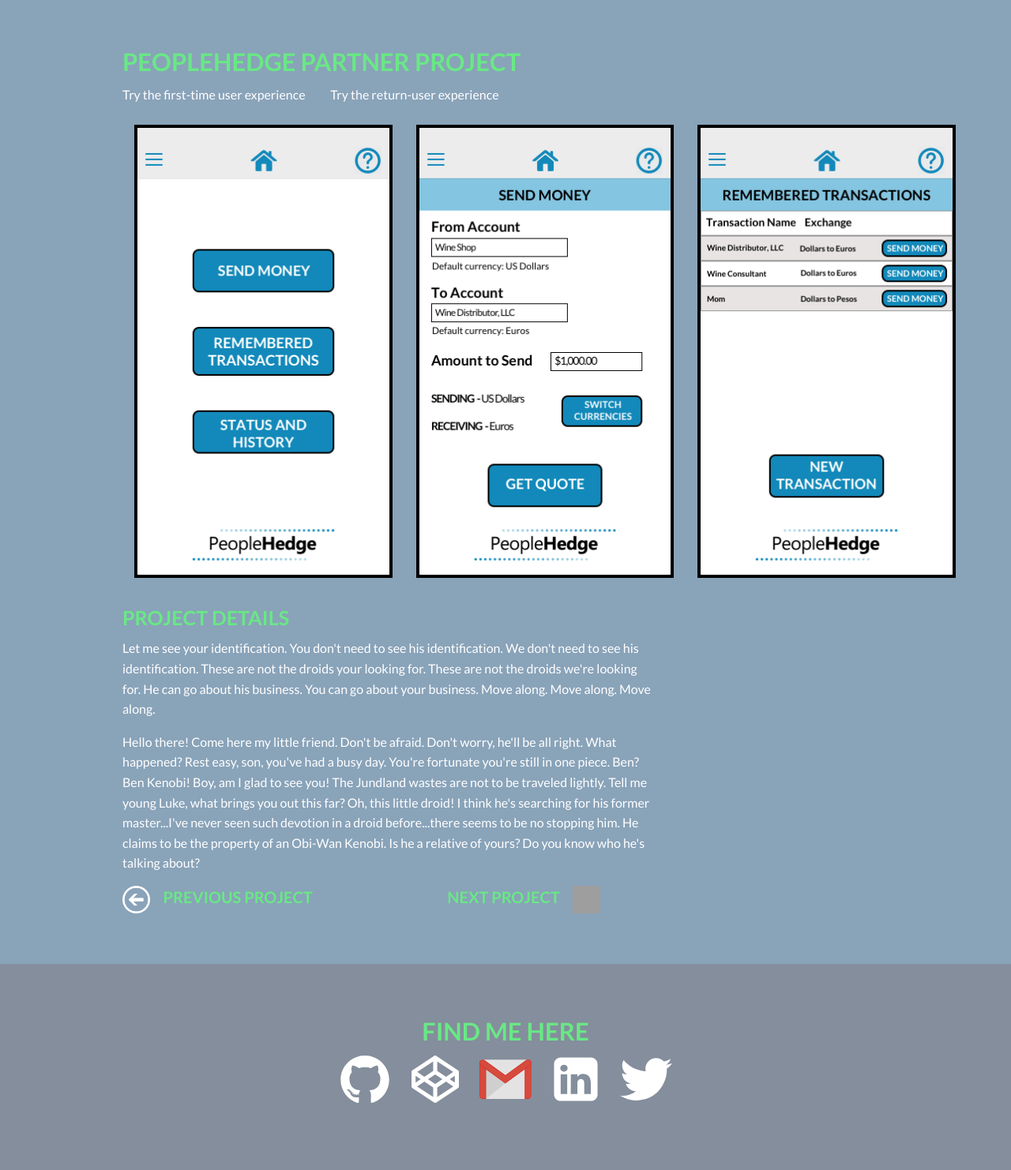
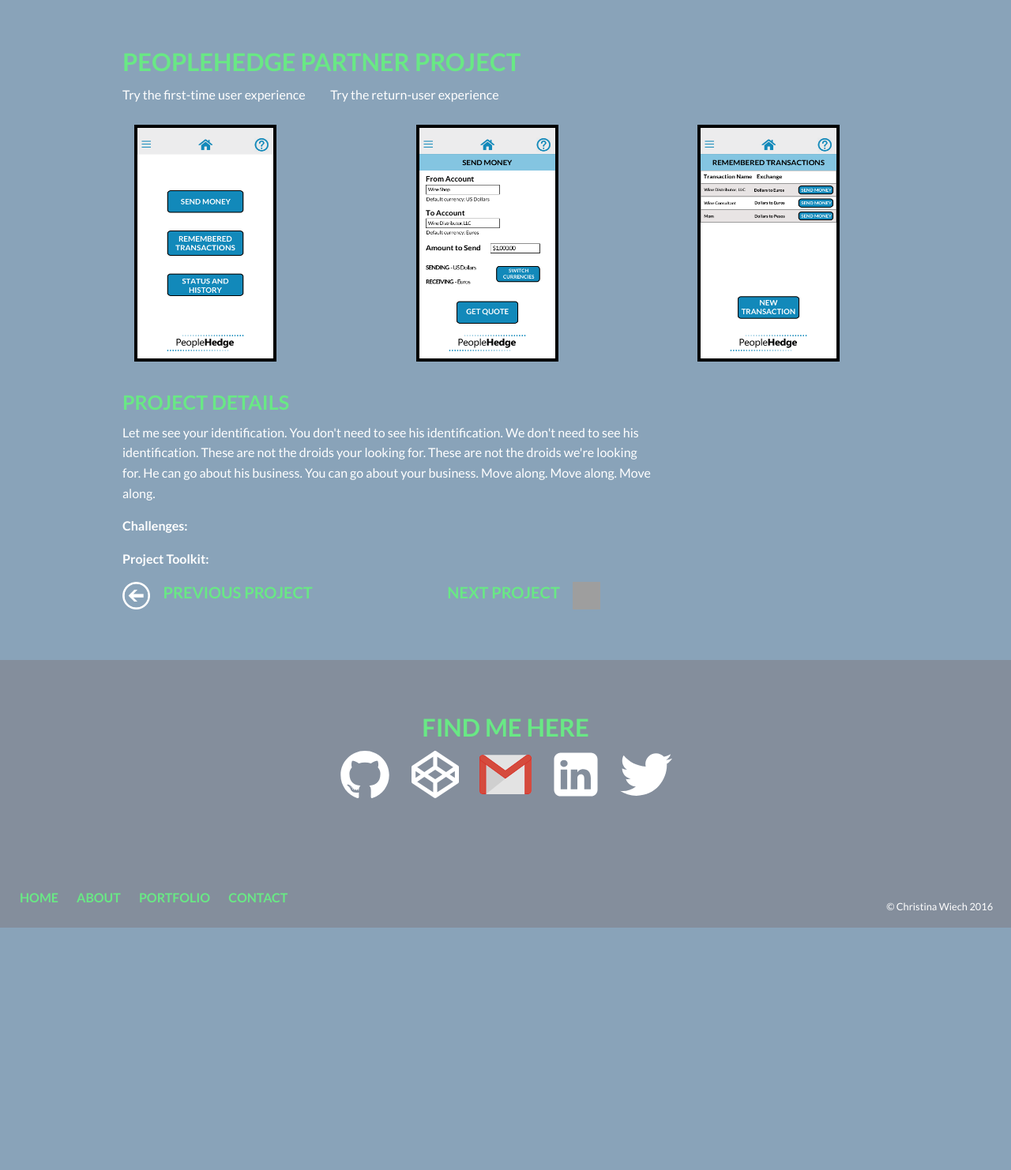
Before and after one commit to CWiech05/CWiech05.github.io, a PHP site: page /portfolio-peoplehedge/index.html in a window 1280 px wide. Shown: the part 80-1562 px from the top of the page at 79% size. After the commit the page ends 1255 px from the top, so only its background shows below. Run offline with PHP 8.4, Linux system fonts and the light colour scheme; grey boxes are pictures that could not be loaded.

Commit message:
resized images on ph project page

```diff
--- a/css/app.css
+++ b/css/app.css
@@ -218,6 +218,10 @@ nav {
 #portfolio-header a {
   padding-right: 5%; }
 
+.ph-images img {
+  height: 300px;
+  width: 180px; }
+
 @media (max-width: 950px) {
   #portfolio img {
     height: 150px;
--- a/portfolio-launchhack/index.html
+++ b/portfolio-launchhack/index.html
@@ -46,10 +46,6 @@
       <div class="small-6 small-offset-1 column">
         <header id="portfolio-header">
           <h3>Launch Hack - Jarvis Mobile App</h3>
-
-          <!-- Need to fix broken link
-          <a href="https://invis.io/GE6MNZXPC" target="_blank">Try the prototype</a>
-          -->
         </header>
       </div>
     </div>
--- a/portfolio-peoplehedge/index.html
+++ b/portfolio-peoplehedge/index.html
@@ -58,15 +58,15 @@
       <div class="row">
         <div class="small-11 small-offset-1 column">
           <section id="portfolio-page-images">
-            <div class="small-4 column">
+            <div class="small-4 column ph-images">
               <img src="../images/ph-mobile-main.png" alt="Screenshot of mobile app for foreign exchange">
             </div>
 
-            <div class="small-4 column">
+            <div class="small-4 column ph-images">
               <img src="../images/ph-mobile-send.png" alt="Screenshot of mobile app for foreign exchange">
             </div>
 
-            <div class="small-4 column">
+            <div class="small-4 column ph-images">
               <img src="../images/ph-mobile-remember.png" alt="Screenshot of mobile app for foreign exchange">
             </div>
           </section>
@@ -81,7 +81,9 @@
 
             <p>Let me see your identification. You don't need to see his identification. We don't need to see his identification. These are not the droids your looking for. These are not the droids we're looking for. He can go about his business. You can go about your business. Move along. Move along. Move along.</p>
 
-            <p>Hello there! Come here my little friend. Don't be afraid. Don't worry, he'll be all right. What happened? Rest easy, son, you've had a busy day. You're fortunate you're still in one piece. Ben? Ben Kenobi! Boy, am I glad to see you! The Jundland wastes are not to be traveled lightly. Tell me young Luke, what brings you out this far? Oh, this little droid! I think he's searching for his former master...I've never seen such devotion in a droid before...there seems to be no stopping him. He claims to be the property of an Obi-Wan Kenobi. Is he a relative of yours? Do you know who he's talking about?</p>
+            <p><strong>Challenges:</strong></p>
+
+            <p><strong>Project Toolkit:</strong></p>
 
             <!-- Previous project link -->
             <a href="http://cwiech05.github.io/portfolio-launchhack/index.html">
--- a/portfolio-rey/index.html
+++ b/portfolio-rey/index.html
@@ -83,6 +83,7 @@
 
             <p>In this fun side project, I recreated a scene from the latest Star Wars film using only HTML and CSS. My goal with this project was to become more familiar with creating shapes with CSS and positioning elements to build a layered scene.</p>
 
+            <p><strong>Challenges:</strong> Using absolute positioning, transforming elements</p>
             <p><strong>Project Toolkit:</strong> CodePen, HTML, CSS</p>
 
             <!-- Previous project link -->
--- a/sass/_peoplehedge.scss
+++ b/sass/_peoplehedge.scss
@@ -4,3 +4,10 @@
 		padding-right: 5%;
 	}
 }
+
+.ph-images {
+	img {
+		height: 300px;
+		width: 180px;
+	}
+}
--- a/sass/app.scss
+++ b/sass/app.scss
@@ -3,6 +3,5 @@
 @import "_homepage";
 @import "_projectsmain";
 @import "_launchhack";
-@import "_rey";
 @import "_peoplehedge";
 @import "_mediaqueries";
```
Also changed, not shown: sass/_rey.scss (added), 1 other file.
